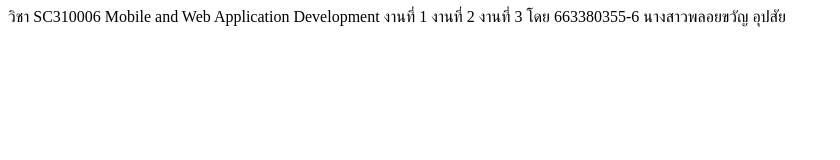
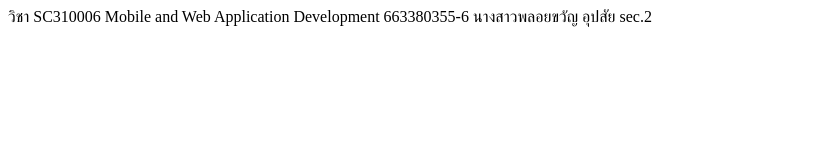
Before and after one commit to Ploykwun/web2024, a plain HTML site: page index.html in a window 1280 px wide. Shown: the whole page, without its empty margins (0-840 px from the left). Drawn offline with Linux system fonts and the light colour scheme.

Commit message:
Update index.html

```diff
--- a/index.html
+++ b/index.html
@@ -1,9 +1,6 @@
 <html>
  <body>
    วิชา SC310006 Mobile and Web Application Development
-งานที่ 1
-งานที่ 2
-งานที่ 3
-โดย 663380355-6 นางสาวพลอยขวัญ อุปสัย
+663380355-6 นางสาวพลอยขวัญ อุปสัย sec.2
  </body>
 </html>
```
